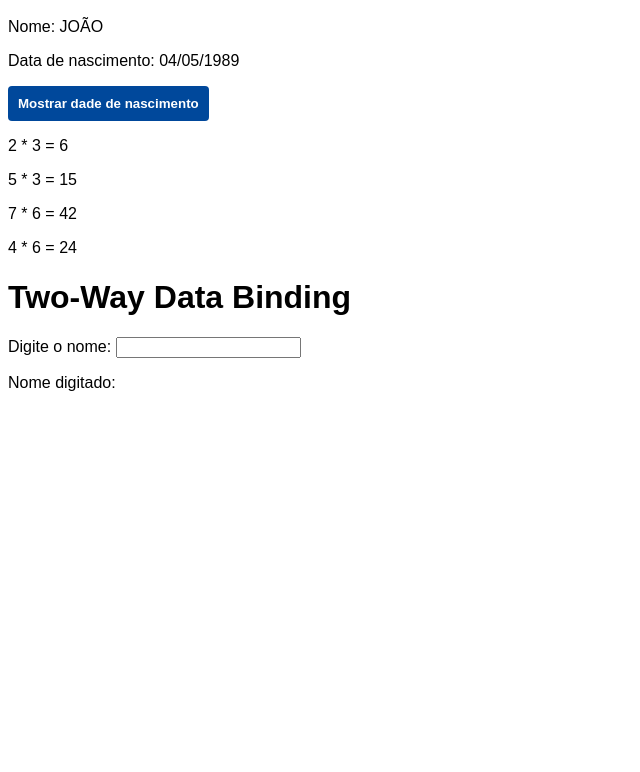
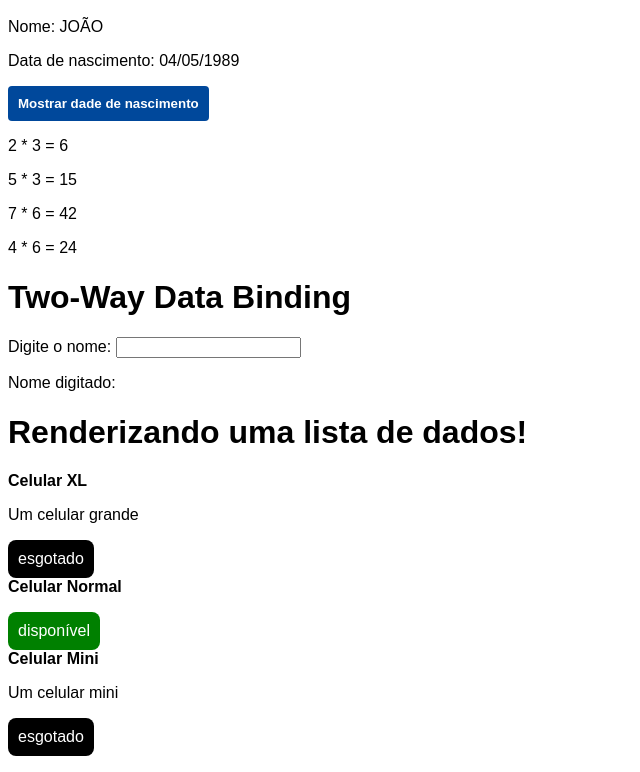
Before and after one commit to leonardongarcia/angular, an Angular app: page / in a window 1280 px wide. Shown: the part 318-1090 px from the top of the page, without its empty margins (0-640 px from the left). Before the commit the page ends 800 px from the top, so only its background shows below. Built offline with nearby package versions, Linux system fonts and the light colour scheme.

Commit message:
Renderizando listas

```diff
--- a/src/app/app.component.html
+++ b/src/app/app.component.html
@@ -2,3 +2,4 @@
 <app-segundo-componente></app-segundo-componente>
 <app-pipe-customizado></app-pipe-customizado>
 <app-two-way-data-binding></app-two-way-data-binding>
+<app-renderizando-listas></app-renderizando-listas>
--- a/src/app/app.module.ts
+++ b/src/app/app.module.ts
@@ -9,6 +9,7 @@
 import { PipeCustomizadoComponent } from './pipe-customizado/pipe-customizado.component';
 import { TwoWayDataBindingComponent } from './two-way-data-binding/two-way-data-binding.component';
 import { FormsModule } from '@angular/forms';
+import { RenderizandoListasComponent } from './renderizando-listas/renderizando-listas.component';
 
 @NgModule({
   declarations: [
@@ -17,7 +18,8 @@
     SegundoComponenteComponent,
     MultiplicaPorPipe,
     PipeCustomizadoComponent,
-    TwoWayDataBindingComponent
+    TwoWayDataBindingComponent,
+    RenderizandoListasComponent
   ],
   imports: [
     BrowserModule,
--- /dev/null
+++ b/src/app/renderizando-listas/renderizando-listas.component.css
@@ -0,0 +1,20 @@
+.lista-produtos{
+    padding-left: 0;
+    list-style-type: none;
+}
+
+.lista-produtos strong{
+    display: block;
+}
+
+.lista-produtos span {
+    display: inline-block;
+    padding: 10px;
+    border-radius: 8px;
+    background-color: green;
+    color: white;
+}
+
+.lista-produtos .esgotado{
+    background-color: black;
+}
--- /dev/null
+++ b/src/app/renderizando-listas/renderizando-listas.component.html
@@ -0,0 +1,8 @@
+<h1>Renderizando uma lista de dados!</h1>
+<ul class="lista-produtos">
+    <li *ngFor="let celular of celulares">
+        <strong>{{ celular.nome}}</strong>
+        <p>{{ celular.descricao}} </p>
+        <span [ngClass]="celular.esgotado ? 'esgotado' : ''">{{ celular.esgotado ? "esgotado" : "disponível"}} </span>
+    </li>
+</ul>
--- /dev/null
+++ b/src/app/renderizando-listas/renderizando-listas.component.ts
@@ -0,0 +1,15 @@
+import { Component } from '@angular/core';
+import { Celular } from '../types/Celular';
+
+@Component({
+  selector: 'app-renderizando-listas',
+  templateUrl: './renderizando-listas.component.html',
+  styleUrls: ['./renderizando-listas.component.css']
+})
+export class RenderizandoListasComponent {
+  celulares: Celular[] = [
+    {id: 1, nome: "Celular XL", descricao: "Um celular grande", esgotado: true},
+    {id: 2, nome: "Celular Normal", esgotado: false},
+    {id: 4, nome: "Celular Mini", descricao: "Um celular mini", esgotado: true}
+  ]
+}
--- /dev/null
+++ b/src/app/types/Celular.ts
@@ -0,0 +1,6 @@
+export interface Celular {
+    id: number;
+    nome: string;
+    descricao?: string;
+    esgotado: boolean;
+}
```
Also changed, not shown: 1 other file (tests, documents, lock files or other folders).
